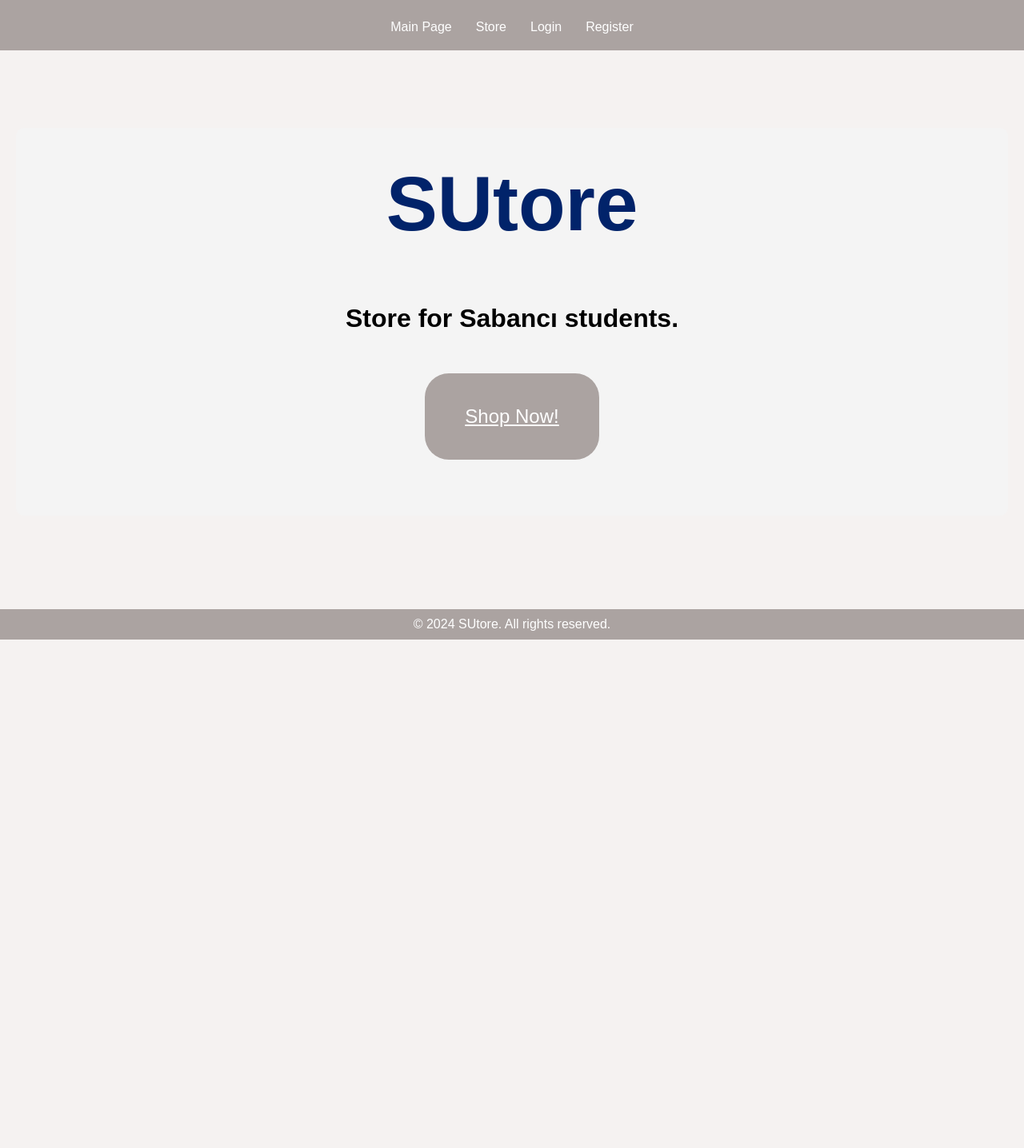
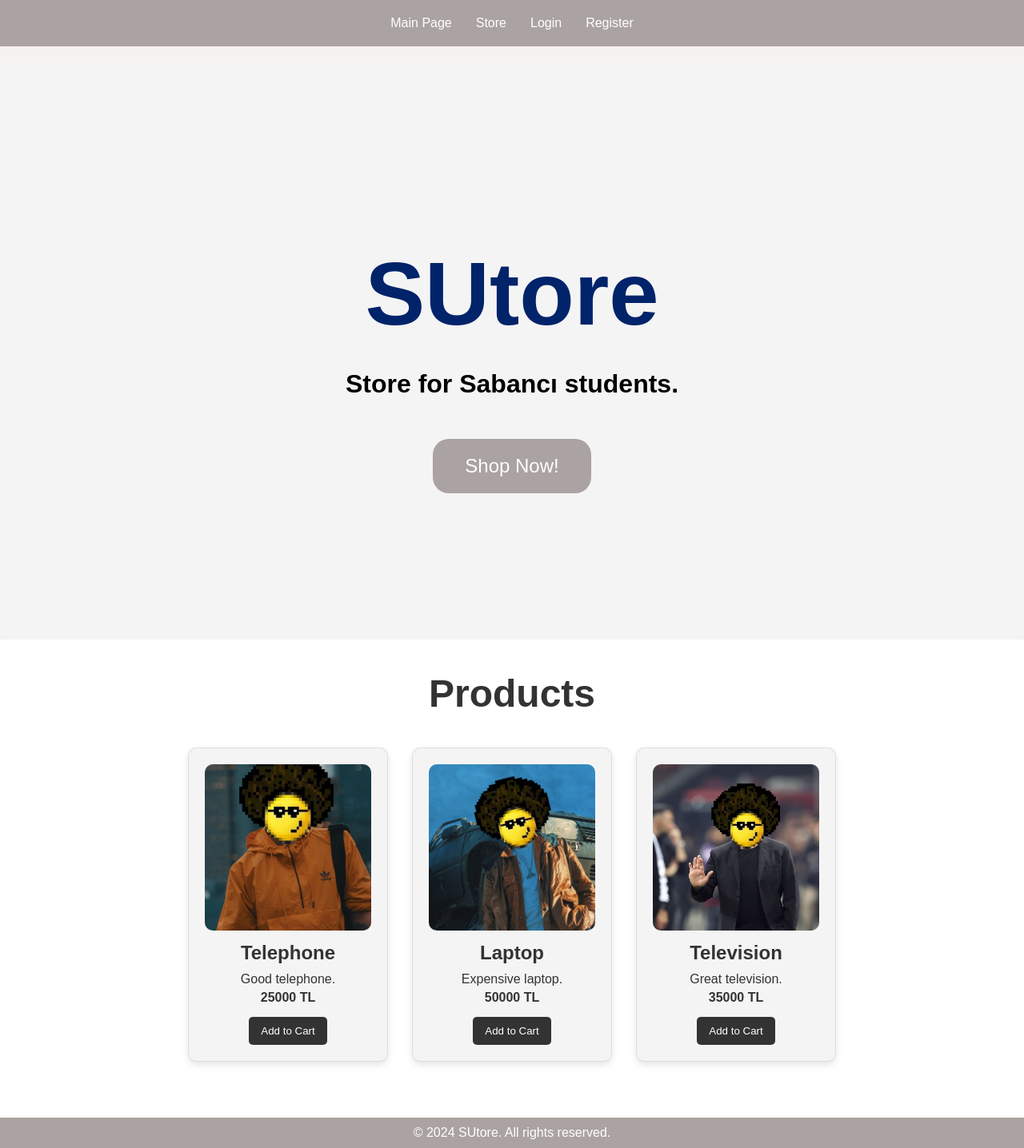
Before and after one commit to Furkyleon/SUtore, a React (Create React App) app in the folder frontend/: page / in a window 1280 px wide. Shown: the whole page at 80% size. Before the commit the page ends 800 px from the top, so only its background shows below. Built offline with nearby package versions, Linux system fonts and the light colour scheme.

Commit message:
main page changed

```diff
--- a/frontend/src/Components/MainPage/MainPage.css
+++ b/frontend/src/Components/MainPage/MainPage.css
@@ -3,8 +3,8 @@
 html, body {
   margin: 0;
   padding: 0;
-  height: 100%;
   width: 100%;
+  overflow-x: hidden; /* Prevent horizontal scrolling */
 }
 
 .main-page {
@@ -14,24 +14,23 @@ html, body {
   width: 100vw;      /* Full viewport width */
   font-family: Arial, sans-serif;
   color: #333;
-  overflow-x: hidden; /* Prevents horizontal scroll caused by padding/margin */
 }
 
 .header {
-  background-color: rgb(171, 163, 161);
+  background-color: rgb(171, 163, 161); /* Ensure it's distinct from the body */
   color: #fff;
   padding: 20px;
   text-align: center;
-}
-
-.header h1 {
-  margin: 0;
+  position: fixed; /* Pins header to the top of the viewport */
+  top: 0;
+  width: 100%; /* Full width */
+  z-index: 1000; /* Brings header above other content */
 }
 
 .header nav ul {
   list-style: none;
   padding: 0;
-  margin: 5px 0 0;
+  margin: 0;
   display: flex;
   justify-content: center;
 }
@@ -47,55 +46,64 @@ html, body {
 
 .content {
   flex: 1; /* Grow to fill available space */
+  display: flex;
+  flex-direction: column;
+  align-items: center;
+  padding-top: 80px; /* Offset for fixed header height */
+  width: 100%; /* Full width of container */
+  max-width: 100%; /* Prevents overflow */
+}
+
+.hero {
+  background-color: #f4f4f4;
   padding: 40px 20px;
+  padding-top: 80px; /* Extra padding to offset the fixed header */
+  border-radius: 10px;
+  width: 100%;
+  max-width: 100%; /* Prevents overflow */
+  box-sizing: border-box;
+  min-height: 90vh; /* Takes most of the viewport height */
   display: flex;
   flex-direction: column;
   align-items: center;
   justify-content: center;
   text-align: center;
-  width: 100%; /* Full width of container */
-}
-
-.hero {
-  background-color: #f4f4f4;
-  padding: 40px 20px;
-  border-radius: 10px;
-  margin-bottom: 20px;
-  width: 100%; /* Full width of container */
-  box-sizing: border-box; /* Includes padding in width calculation */
 }
 
 .hero h2 {
-  margin: 0 0 70px;
+  margin: 40px 0 30px;
   color: #01236A;
-  font-size: 6rem;
+  font-size: 7rem;
 }
 
 .hero h3 {
-  margin: 0 0 50px;
+  margin: 0 0 30px;
   color: #000000;
   font-size: 2rem;
 }
 
 .hero button {
-  margin: 0 0 30px;
+  margin: 20px 0 40px;
   background-color: rgb(171, 163, 161);
   color: #fff;
-  padding: 40px 50px;
+  padding: 20px 40px;
   border: none;
-  border-radius: 30px;
+  border-radius: 20px;
   cursor: pointer;
   font-size: 1.5rem;
+  transition: transform 0.2s ease;
 }
 
 .hero button a {
   color: #FFFFFF;
+  text-decoration: none;
 }
 
-.features {
-  margin-top: 20px;
+#store {
   width: 100%; /* Full width of container */
-  box-sizing: border-box; /* Includes padding in width calculation */
+  max-width: 100%; /* Prevents overflow */
+  padding-top: 20px;
+  background-color: #ffffff;
 }
 
 .footer {
@@ -103,5 +111,6 @@ html, body {
   color: #fff;
   text-align: center;
   padding: 10px;
-  width: 100%; /* Full width of container */
+  width: 100%;
+  max-width: 100%; /* Prevents overflow */
 }
--- a/frontend/src/Components/MainPage/MainPage.jsx
+++ b/frontend/src/Components/MainPage/MainPage.jsx
@@ -1,15 +1,21 @@
 // MainPage.jsx
 import React from 'react';
 import './MainPage.css';
+import StorePage from '../Store/StorePage';
 
 const MainPage = () => {
+
+    const handleScroll = () => {
+        document.getElementById('store').scrollIntoView({ behavior: 'smooth' });
+      };
+
   return (
     <div className="main-page">
       <header className="header">
         <nav>
           <ul>
-                      <li><a href="">Main Page</a></li>
-                      <li><a href="./store">Store</a></li>
+            <li><a href="#hero">Main Page</a></li>
+            <li><a href="#store">Store</a></li>
             <li><a href="./login">Login</a></li>
             <li><a href="./register">Register</a></li>
           </ul>
@@ -17,10 +23,15 @@ const MainPage = () => {
       </header>
 
       <main className="content">
-              <section className="hero">
+        <section id="hero" className="hero">
           <h2>SUtore</h2>
           <h3>Store for Sabancı students.</h3>
-                  <button><a href="./store">Shop Now!</a></button>
+          <button onClick={handleScroll}><a href="#store">Shop Now!</a></button>
+        </section>
+
+        {/* Insert StorePage below the hero section */}
+        <section id="store">
+          <StorePage />
         </section>
       </main>
 
--- a/frontend/src/Components/Store/StorePage.css
+++ b/frontend/src/Components/Store/StorePage.css
@@ -6,15 +6,15 @@
   }
 
   h1 {
-    font-size: 2rem;
-    margin-bottom: 20px;
+    font-size: 3rem;
+    margin-bottom: 40px;
   }
 
   .product-list {
     display: flex;
     flex-wrap: wrap;
     justify-content: center;
-    gap: 20px;
+    gap: 30px;
   }
 
   .product-card {
@@ -22,7 +22,8 @@
     border: 1px solid #ddd;
     border-radius: 10px;
     padding: 20px;
-    width: 200px;
+    margin-bottom: 50px;
+    width: 250px;
     text-align: center;
     box-shadow: 0 4px 8px rgba(0, 0, 0, 0.1);
     transition: transform 0.2s;
--- a/frontend/src/Components/Store/StorePage.jsx
+++ b/frontend/src/Components/Store/StorePage.jsx
@@ -29,7 +29,7 @@ const products = [
 const StorePage = () => {
   return (
     <div className="store-page">
-      <h1>Our Products</h1>
+      <h1>Products</h1>
       <div className="product-list">
         {products.map(product => (
           <div key={product.id} className="product-card">
```
Lines whose indentation alone changed are shown as unchanged.
